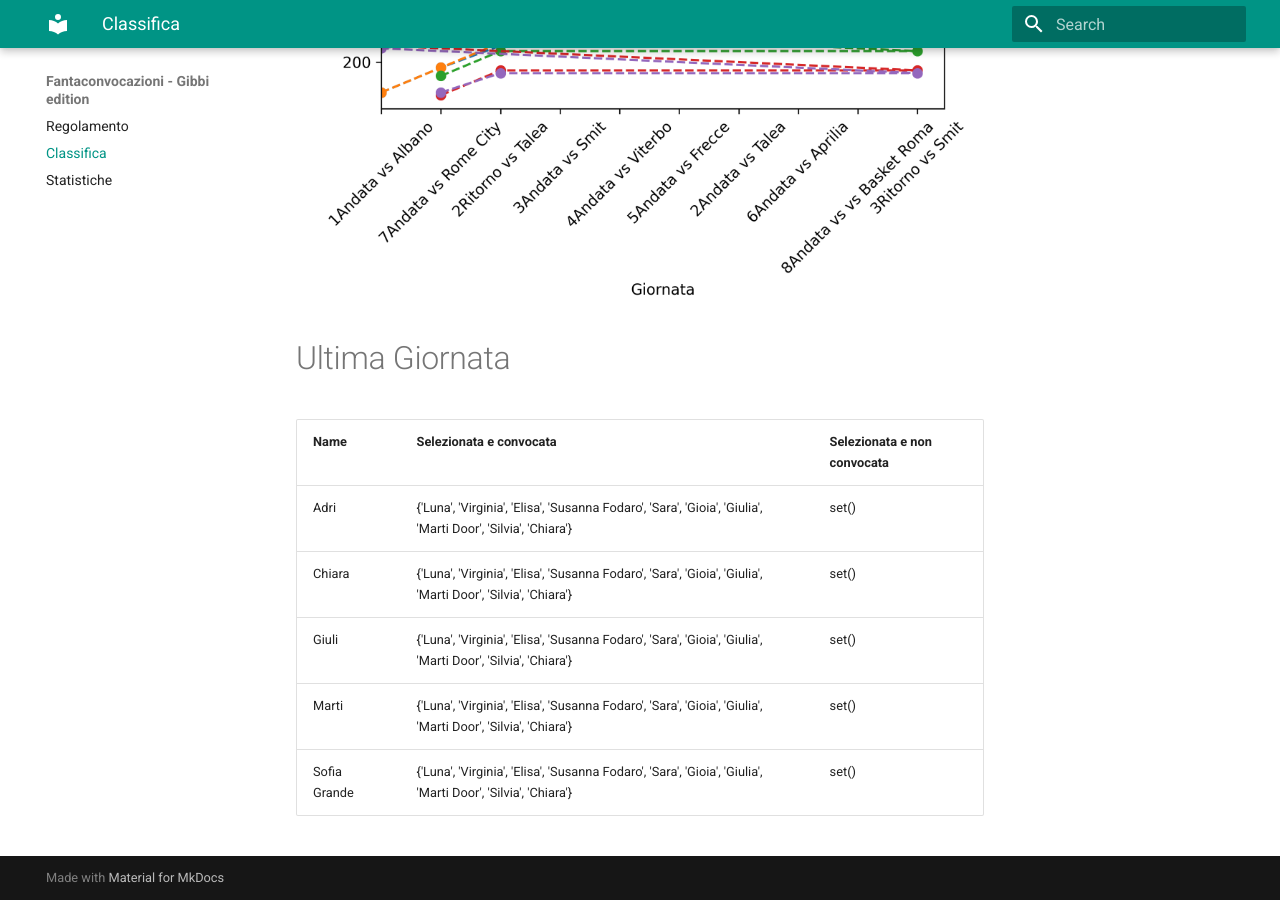
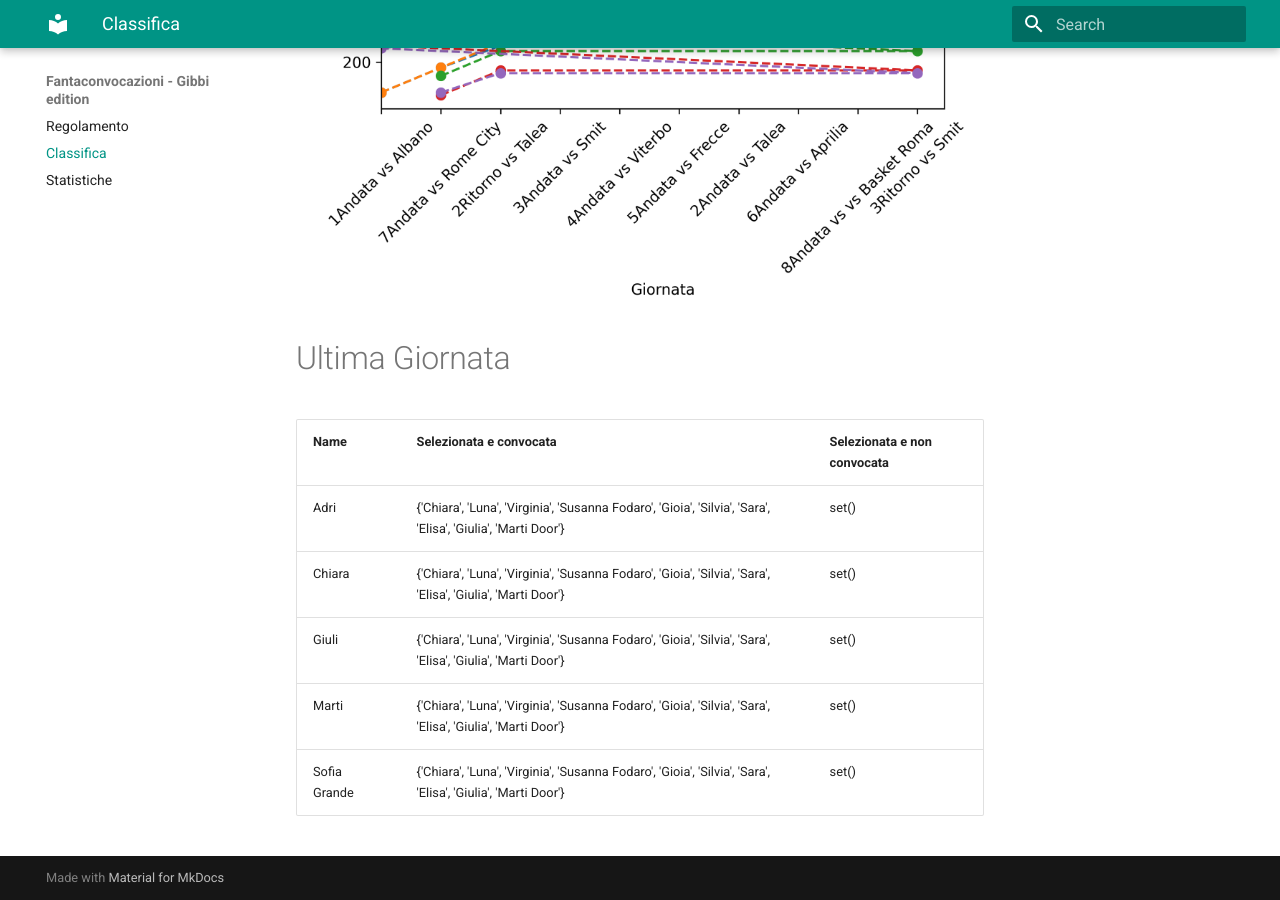
Before and after one commit to martinig94/fantagibbi, an MkDocs documentation site: the page built from docs/Classifica.md, in a window 1280 px wide and 900 px high, scrolled down 810 px. Built offline with MkDocs 1.6.1 and Material for MkDocs 9.7.7, drawn with Linux system fonts in a browser that asks for light colours.

Commit message:
Auto-update from main.py

```diff
--- a/docs/Classifica.md
+++ b/docs/Classifica.md
@@ -18,9 +18,9 @@
 <!-- START_TABLE CORRECT -->
 | Name         | Selezionata e convocata                                                                                      | Selezionata e non convocata   |
 |:-------------|:-------------------------------------------------------------------------------------------------------------|:------------------------------|
-| Adri         | {'Luna', 'Virginia', 'Elisa', 'Susanna Fodaro', 'Sara', 'Gioia', 'Giulia', 'Marti Door', 'Silvia', 'Chiara'} | set()                         |
-| Chiara       | {'Luna', 'Virginia', 'Elisa', 'Susanna Fodaro', 'Sara', 'Gioia', 'Giulia', 'Marti Door', 'Silvia', 'Chiara'} | set()                         |
-| Giuli        | {'Luna', 'Virginia', 'Elisa', 'Susanna Fodaro', 'Sara', 'Gioia', 'Giulia', 'Marti Door', 'Silvia', 'Chiara'} | set()                         |
-| Marti        | {'Luna', 'Virginia', 'Elisa', 'Susanna Fodaro', 'Sara', 'Gioia', 'Giulia', 'Marti Door', 'Silvia', 'Chiara'} | set()                         |
-| Sofia Grande | {'Luna', 'Virginia', 'Elisa', 'Susanna Fodaro', 'Sara', 'Gioia', 'Giulia', 'Marti Door', 'Silvia', 'Chiara'} | set()                         |
+| Adri         | {'Chiara', 'Luna', 'Virginia', 'Susanna Fodaro', 'Gioia', 'Silvia', 'Sara', 'Elisa', 'Giulia', 'Marti Door'} | set()                         |
+| Chiara       | {'Chiara', 'Luna', 'Virginia', 'Susanna Fodaro', 'Gioia', 'Silvia', 'Sara', 'Elisa', 'Giulia', 'Marti Door'} | set()                         |
+| Giuli        | {'Chiara', 'Luna', 'Virginia', 'Susanna Fodaro', 'Gioia', 'Silvia', 'Sara', 'Elisa', 'Giulia', 'Marti Door'} | set()                         |
+| Marti        | {'Chiara', 'Luna', 'Virginia', 'Susanna Fodaro', 'Gioia', 'Silvia', 'Sara', 'Elisa', 'Giulia', 'Marti Door'} | set()                         |
+| Sofia Grande | {'Chiara', 'Luna', 'Virginia', 'Susanna Fodaro', 'Gioia', 'Silvia', 'Sara', 'Elisa', 'Giulia', 'Marti Door'} | set()                         |
 <!-- END_TABLE CORRECT -->
```
